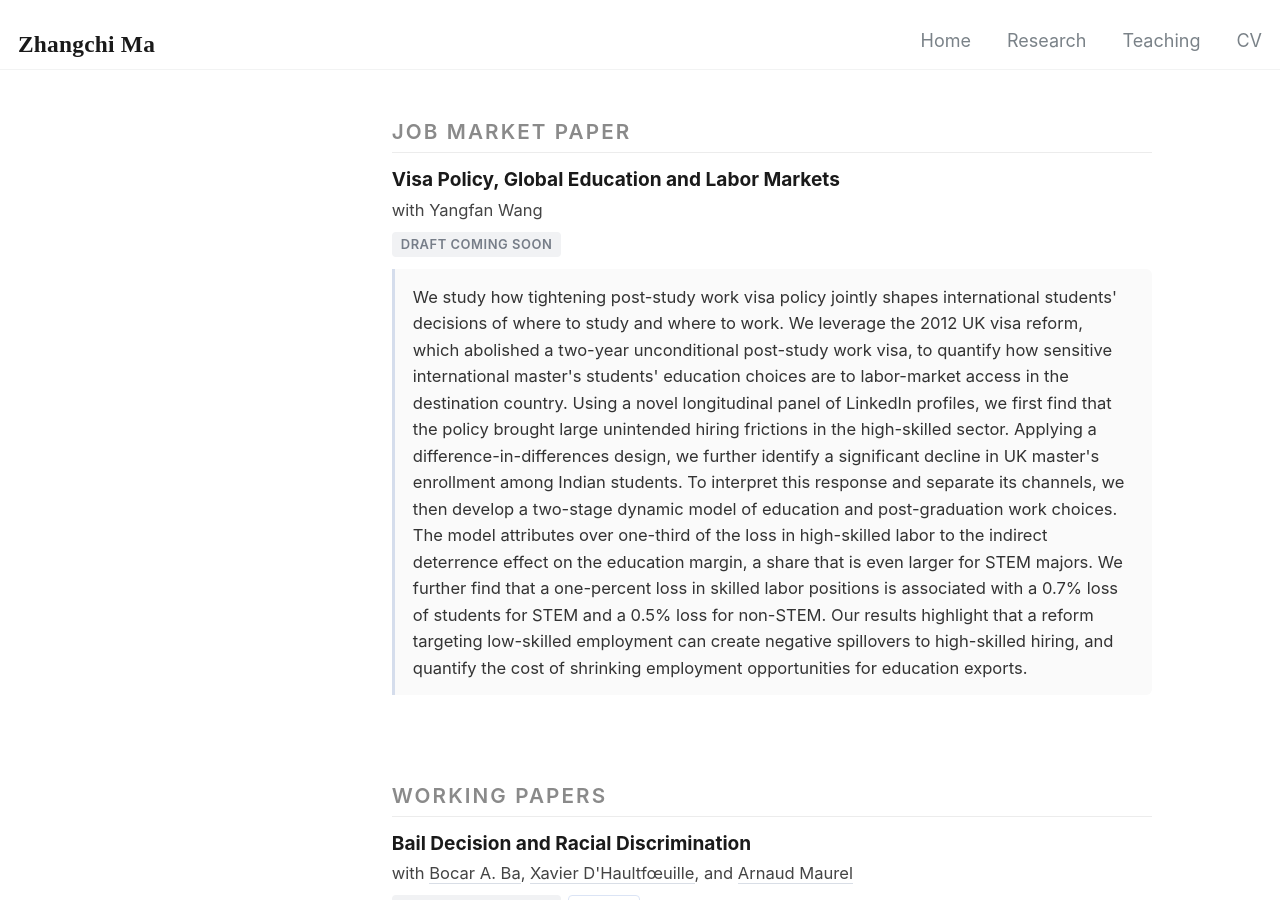
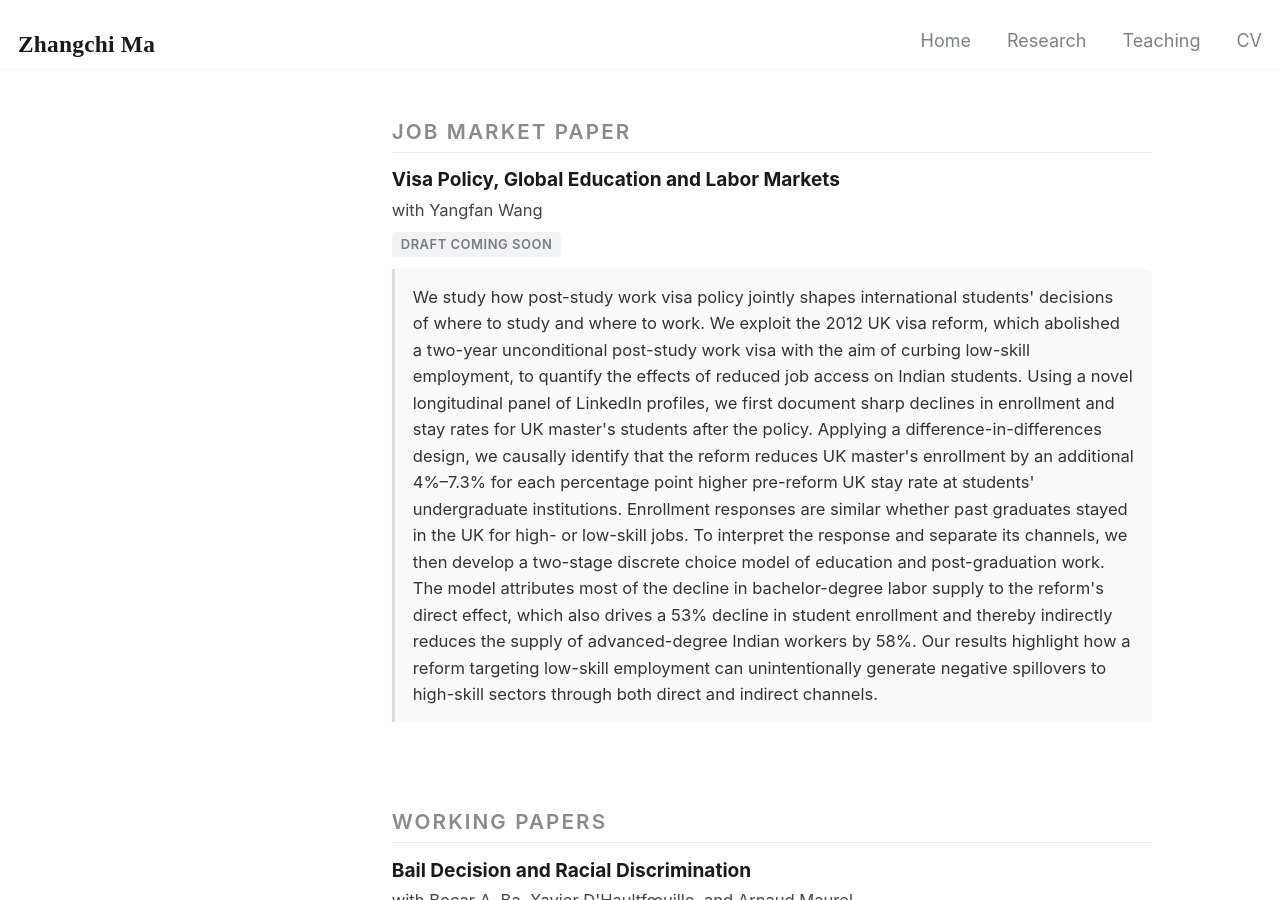
Before and after one commit to henrymzc/henrymzc.github.io, a Jekyll site: the page built from _pages/research.html, in a window 1280 px wide and 900 px high. Built offline with Jekyll 4.4.1, drawn with Linux system fonts in a browser that asks for light colours.

Commit message:
Update the job market paper abstract
New version with the difference-in-differences estimates and the model's
direct and indirect channels. Percentages and the numeric range are
written as HTML, not LaTeX escapes.

Co-Authored-By: Claude Opus 5 <noreply@anthropic.com>

```diff
--- a/_pages/research.html
+++ b/_pages/research.html
@@ -139,7 +139,7 @@ author_profile: false
         -->
       </div>
       <p class="abstract open">
-        We study how tightening post-study work visa policy jointly shapes international students' decisions of where to study and where to work. We leverage the 2012 UK visa reform, which abolished a two-year unconditional post-study work visa, to quantify how sensitive international master's students' education choices are to labor-market access in the destination country. Using a novel longitudinal panel of LinkedIn profiles, we first find that the policy brought large unintended hiring frictions in the high-skilled sector. Applying a difference-in-differences design, we further identify a significant decline in UK master's enrollment among Indian students. To interpret this response and separate its channels, we then develop a two-stage dynamic model of education and post-graduation work choices. The model attributes over one-third of the loss in high-skilled labor to the indirect deterrence effect on the education margin, a share that is even larger for STEM majors. We further find that a one-percent loss in skilled labor positions is associated with a 0.7% loss of students for STEM and a 0.5% loss for non-STEM. Our results highlight that a reform targeting low-skilled employment can create negative spillovers to high-skilled hiring, and quantify the cost of shrinking employment opportunities for education exports.
+        We study how post-study work visa policy jointly shapes international students' decisions of where to study and where to work. We exploit the 2012 UK visa reform, which abolished a two-year unconditional post-study work visa with the aim of curbing low-skill employment, to quantify the effects of reduced job access on Indian students. Using a novel longitudinal panel of LinkedIn profiles, we first document sharp declines in enrollment and stay rates for UK master's students after the policy. Applying a difference-in-differences design, we causally identify that the reform reduces UK master's enrollment by an additional 4%–7.3% for each percentage point higher pre-reform UK stay rate at students' undergraduate institutions. Enrollment responses are similar whether past graduates stayed in the UK for high- or low-skill jobs. To interpret the response and separate its channels, we then develop a two-stage discrete choice model of education and post-graduation work. The model attributes most of the decline in bachelor-degree labor supply to the reform's direct effect, which also drives a 53% decline in student enrollment and thereby indirectly reduces the supply of advanced-degree Indian workers by 58%. Our results highlight how a reform targeting low-skill employment can unintentionally generate negative spillovers to high-skill sectors through both direct and indirect channels.
       </p>
     </div>
     <!--
```
